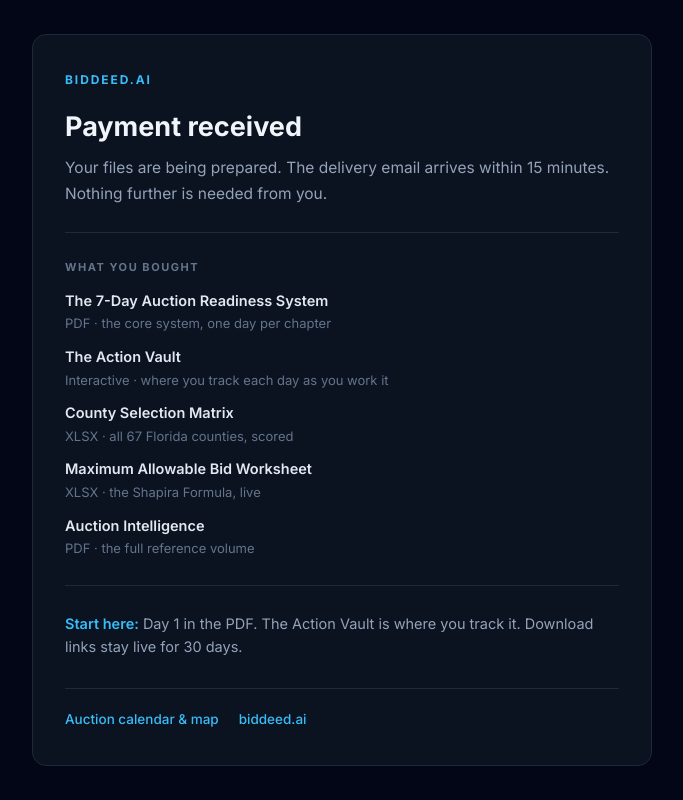
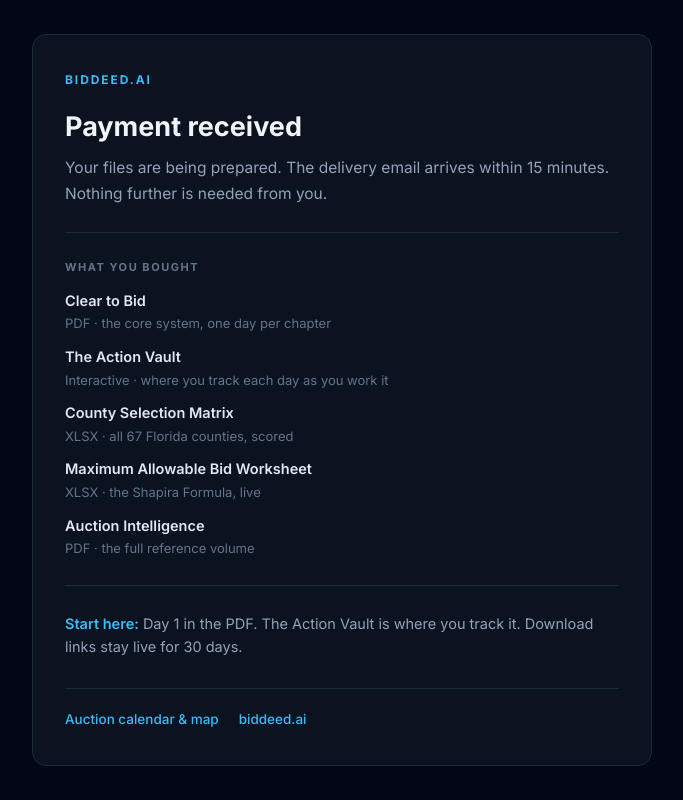
Before and after one commit to breverdbidder/biddeed-web, a Next.js app: page /radar/success in a window 1280 px wide. Shown: the whole page, without its empty margins (298-981 px from the left). Built offline with nearby package versions, Linux system fonts and the light colour scheme.

Commit message:
fix(radar): route client fetches through basePath; brand: Clear to Bid

```diff
--- a/components/success/SuccessClient.tsx
+++ b/components/success/SuccessClient.tsx
@@ -5,7 +5,7 @@ import { useEffect, useState } from 'react'
 type Phase = 'confirming' | 'delivered' | 'pending' | 'unpaid' | 'error'
 
 const FILES = [
-  ['The 7-Day Auction Readiness System', 'PDF · the core system, one day per chapter'],
+  ['Clear to Bid', 'PDF · the core system, one day per chapter'],
   ['The Action Vault', 'Interactive · where you track each day as you work it'],
   ['County Selection Matrix', 'XLSX · all 67 Florida counties, scored'],
   ['Maximum Allowable Bid Worksheet', 'XLSX · the Shapira Formula, live'],
@@ -70,7 +70,7 @@ export default function SuccessClient() {
 
         {phase === 'delivered' && (
           <>
-            <h1 style={S.h1}>You&rsquo;re in.</h1>
+            <h1 style={S.h1}>You&rsquo;re clear to bid.</h1>
             <p style={S.lede}>
               Payment confirmed. Your five files are on their way to{' '}
               <strong style={S.strong}>{email ?? 'the address you used at checkout'}</strong>.
```
